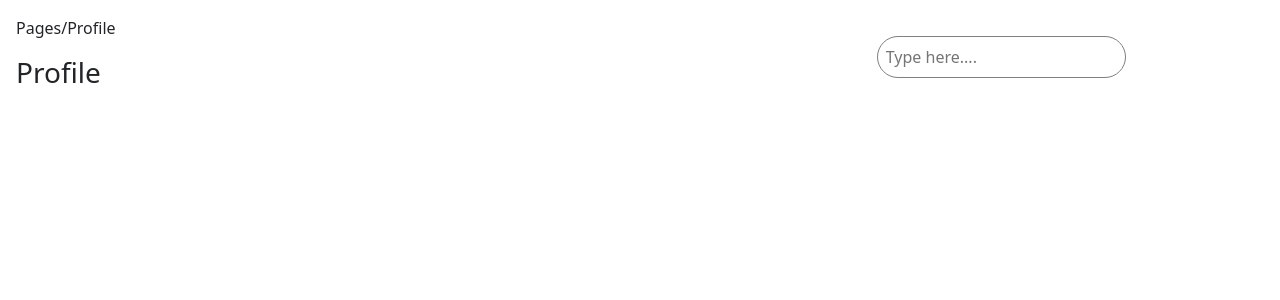
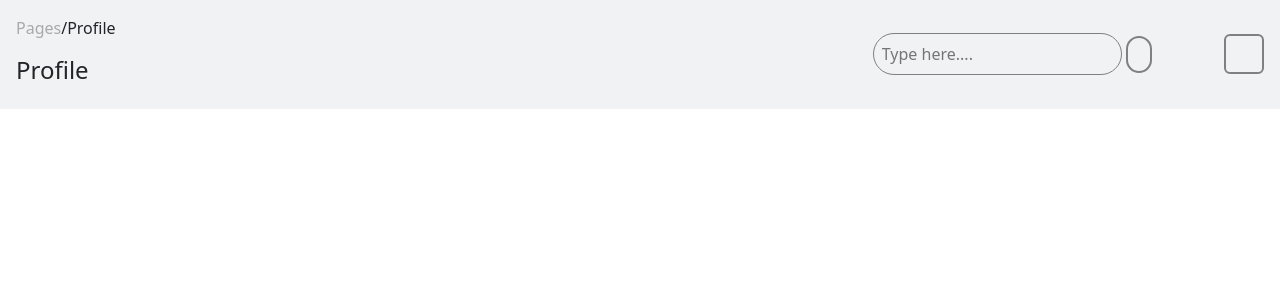
Before and after one commit to ekene2003/niitproject-ekenedrinks-, a PHP site: page /login/dashboard.php in a window 1280 px wide. Shown: the top 300 px of the page. Run offline with PHP 8.4, Linux system fonts and the light colour scheme; some libraries are stand-ins or nearby versions; some web fonts are replaced.

Commit message:
new feature

```diff
--- a/assets/css/style.css
+++ b/assets/css/style.css
@@ -516,7 +516,7 @@ input{
 .dashboard-header{
      display: flex;
      padding: 1rem;
-
+    background: #f0f2f3;
 }
 .dashboard-head-p{
 }
@@ -527,7 +527,7 @@ right: 10% !important;
 .dashboard-search input{
      border-radius: 3rem;
      padding: 0.5rem;
-
+background: transparent;
 }
 .dashboard-p{
 
@@ -540,13 +540,13 @@ right: 10% !important;
      align-items: center;
 }
 .dashboard-toggle{
-     color: white !important;
-     border: 2px solid white !important;
+     color: gray !important;
+     border: 2px solid grey !important;
 }
 .searchbtn-dashboard{
      padding: .3rem;
-     border-radius: 50%;
-     background: white;
-     border: none;
-
+     border-radius: 5rem;
+     background: transparent;
+     border: 2px solid grey;
+       color: gray;
 }
--- a/dashboard.php
+++ b/dashboard.php
@@ -7,8 +7,8 @@ require_once('./includes/header.php');
   <link rel='stylesheet' href='./assets/'>
   <header class='dashboard-header d-flex justify-content-between p-3'>
     <div class='dashboard-head-p'>
-      <p class='dashboard-p'>Pages/Profile</p>
-      <h3 class='dashboard-p-head'>Profile</h3>
+      <p class='dashboard-p'> <span style="color:darkgrey;">Pages</span>/Profile</p>
+      <h4 class='dashboard-p-head'>Profile</h4>
     </div>
     <div class="right-dashheader">
     <form action='' class='ms-5 flex-5 dashboard-search'>
```
